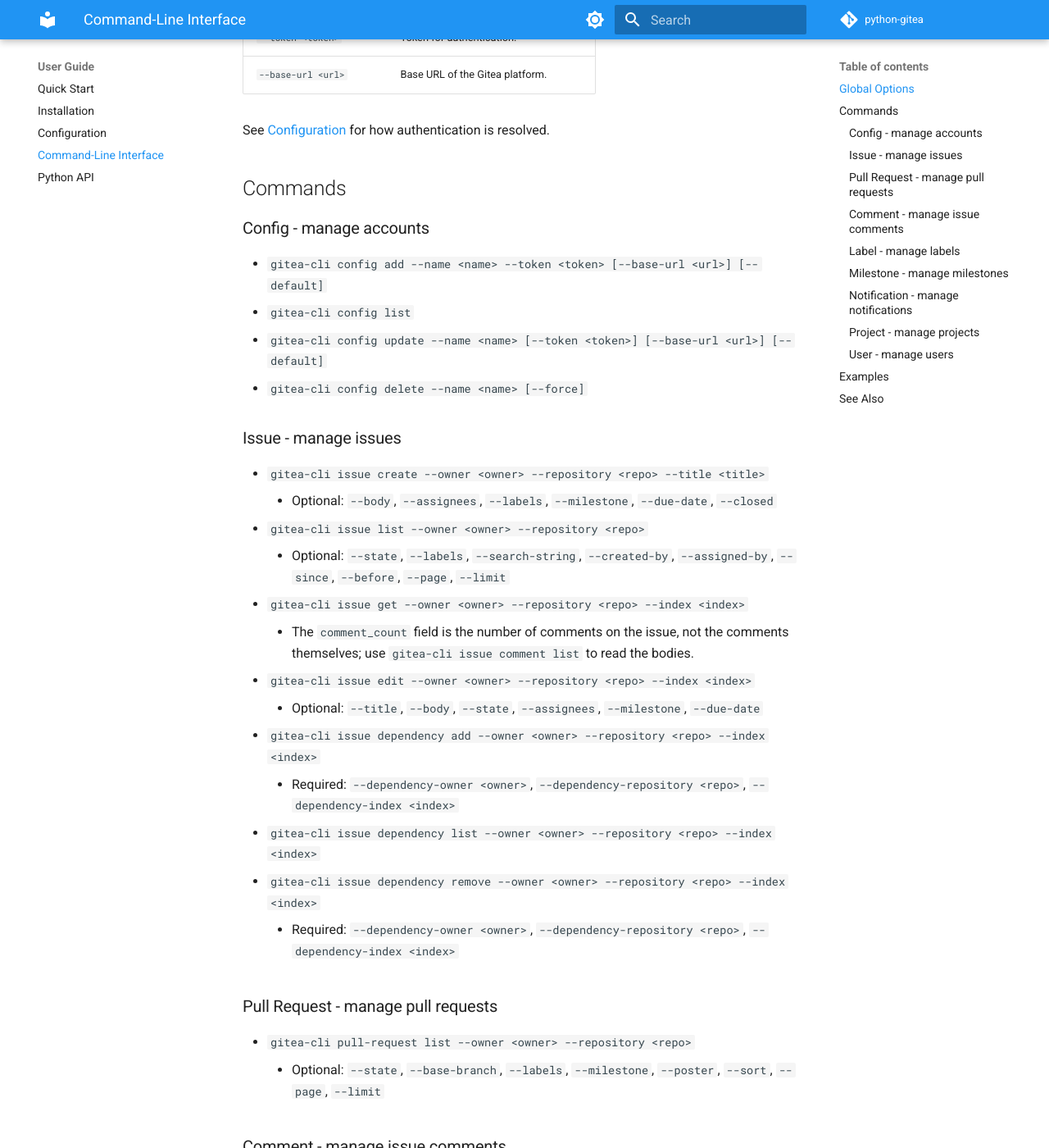
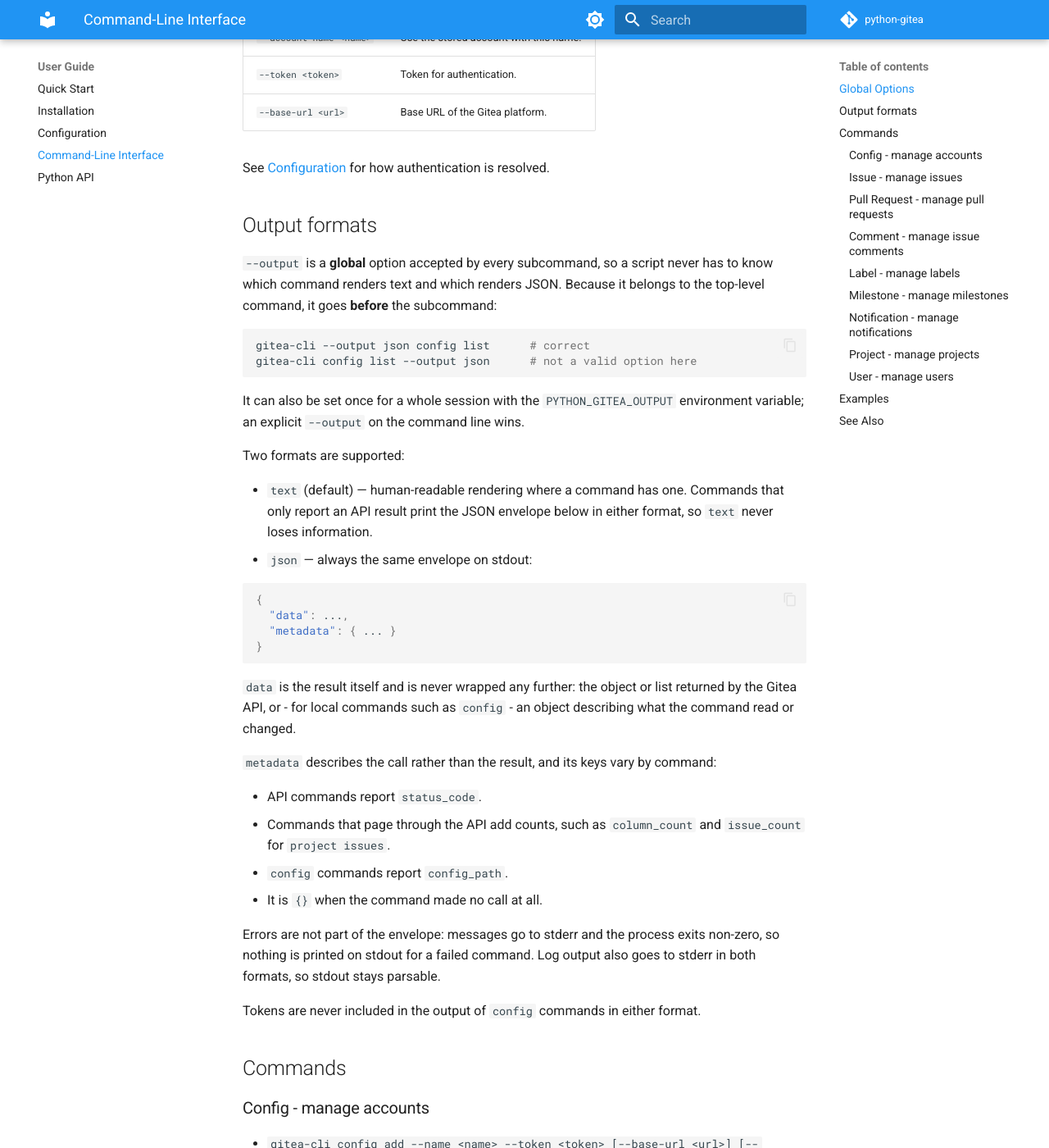
Before and after one commit to isaac-cf-wong/python-gitea, an MkDocs documentation site: the page built from docs/user-guide/cli.md, in a window 1280 px wide and 1400 px high, scrolled down 750 px. Shown: the whole window at 82% size. Built offline with MkDocs 1.6.1 and Material for MkDocs 9.7.7, drawn with Linux system fonts in a browser that asks for light colours; comment, search, counter and statistics services are not loaded; some of the changed text lies outside the part shown.

Commit message:
docs(cli): document output formats and the JSON envelope
Add an "Output formats" section describing the global `--output` option, the
`PYTHON_GITEA_OUTPUT` environment variable, and what `data` and `metadata`
contain, so the envelope is described once rather than per command.

````diff
--- a/docs/user-guide/cli.md
+++ b/docs/user-guide/cli.md
@@ -9,11 +9,12 @@
 gitea-cli [OPTIONS] COMMAND [ARGS]...
 ```
 
-| Option                  | Description                                                                    |
-| ----------------------- | ------------------------------------------------------------------------------ |
-| `--config-path <path>`  | Config file path; defaults to `PYTHON_GITEA_CONFIG_PATH` or platform location. |
-| `-v, --verbose <level>` | Log level; default `INFO`.                                                     |
-| `--version`             | Print the installed `python-gitea` version and exit.                           |
+| Option                  | Description                                                                             |
+| ----------------------- | --------------------------------------------------------------------------------------- |
+| `--config-path <path>`  | Config file path; defaults to `PYTHON_GITEA_CONFIG_PATH` or platform location.          |
+| `-v, --verbose <level>` | Log level; default `INFO`.                                                              |
+| `-o, --output <format>` | Output format, `text` or `json`; default `text`. See [Output formats](#output-formats). |
+| `--version`             | Print the installed `python-gitea` version and exit.                                    |
 
 All resource commands share authentication options:
 
@@ -25,6 +26,53 @@
 
 See [Configuration](configuration.md) for how authentication is resolved.
 
+## Output formats
+
+`--output` is a **global** option accepted by every subcommand, so a script
+never has to know which command renders text and which renders JSON. Because it
+belongs to the top-level command, it goes **before** the subcommand:
+
+```bash
+gitea-cli --output json config list      # correct
+gitea-cli config list --output json      # not a valid option here
+```
+
+It can also be set once for a whole session with the `PYTHON_GITEA_OUTPUT`
+environment variable; an explicit `--output` on the command line wins.
+
+Two formats are supported:
+
+- `text` (default) — human-readable rendering where a command has one. Commands
+  that only report an API result print the JSON envelope below in either format,
+  so `text` never loses information.
+- `json` — always the same envelope on stdout:
+
+```json
+{
+  "data": ...,
+  "metadata": { ... }
+}
+```
+
+`data` is the result itself and is never wrapped any further: the object or list
+returned by the Gitea API, or - for local commands such as `config` - an object
+describing what the command read or changed.
+
+`metadata` describes the call rather than the result, and its keys vary by
+command:
+
+- API commands report `status_code`.
+- Commands that page through the API add counts, such as `column_count` and
+  `issue_count` for `project issues`.
+- `config` commands report `config_path`.
+- It is `{}` when the command made no call at all.
+
+Errors are not part of the envelope: messages go to stderr and the process exits
+non-zero, so nothing is printed on stdout for a failed command. Log output also
+goes to stderr in both formats, so stdout stays parsable.
+
+Tokens are never included in the output of `config` commands in either format.
+
 ## Commands
 
 ### Config - manage accounts
@@ -33,6 +81,8 @@
 - `gitea-cli config list`
 - `gitea-cli config update --name <name> [--token <token>] [--base-url <url>] [--default]`
 - `gitea-cli config delete --name <name> [--force]`
+    - Under `--output json` the confirmation prompt is written to stderr so that
+      stdout stays parsable; pass `--force` to skip it entirely.
 
 ### Issue - manage issues
 
@@ -171,6 +221,14 @@
 gitea-cli project issues --owner my-org --project-id 1
 ```
 
+Read a configured account's base URL from a script, with `jq` unwrapping the
+envelope described in [Output formats](#output-formats):
+
+```bash
+gitea-cli --output json config list |
+    jq -r '.data.accounts[] | select(.name == "my-account") | .base_url'
+```
+
 ## See Also
 
 - [Quick Start](quickstart.md)
````
